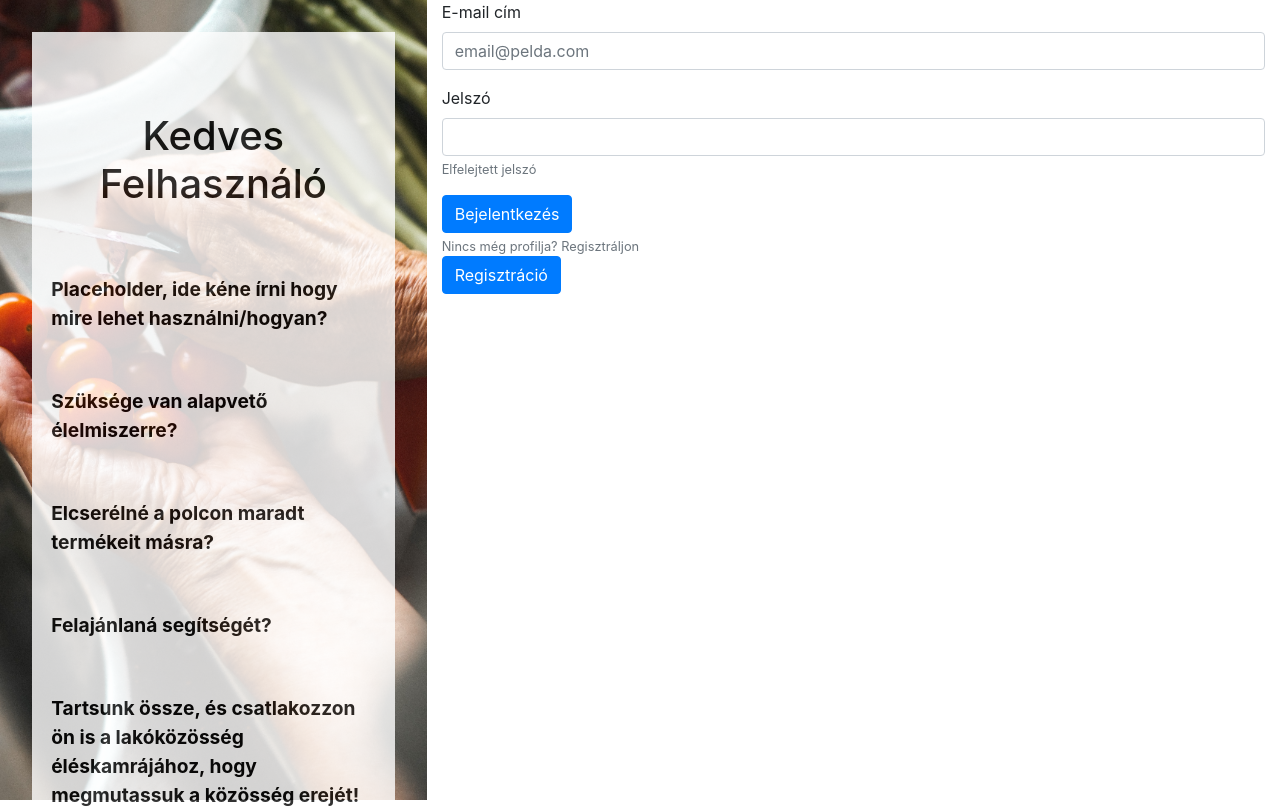
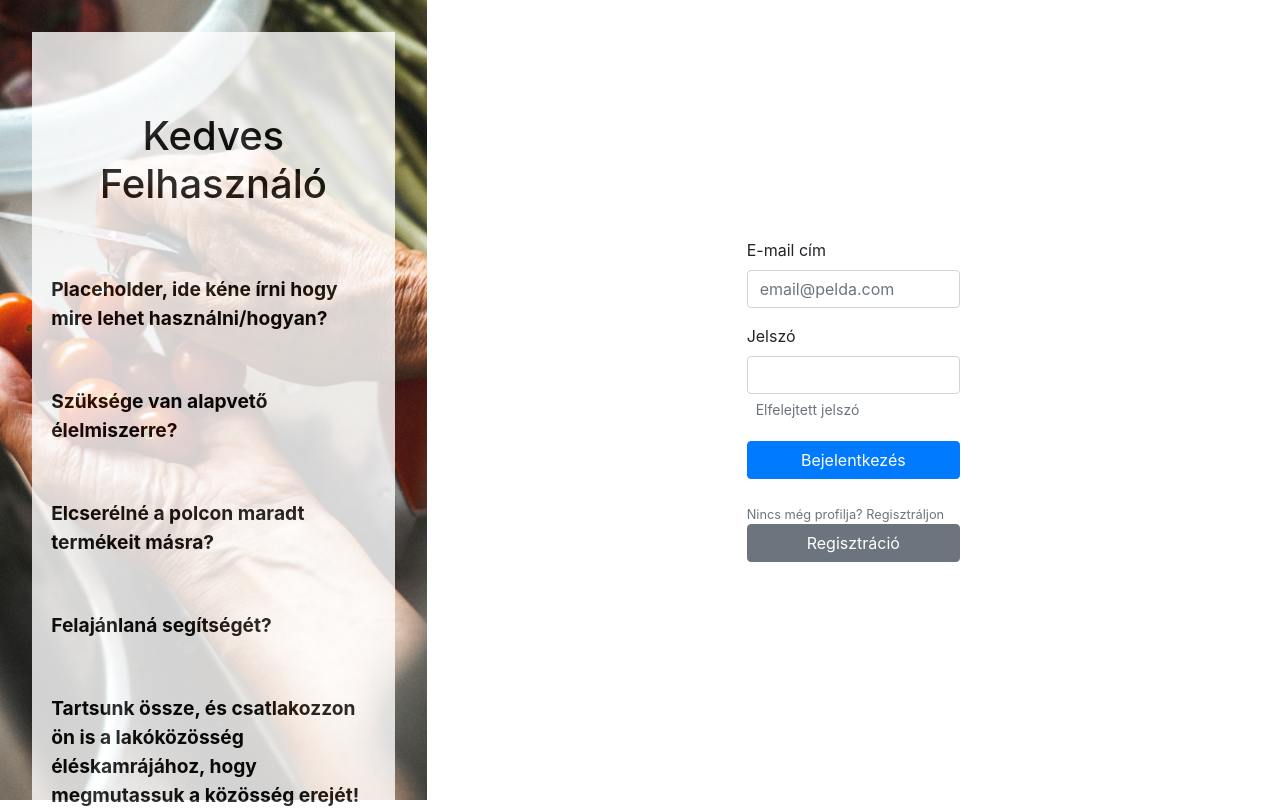
Before and after one commit to martonvolosin/kooperativ_torzs_frontend, a React (Create React App) app: page / in a window 1280 px wide. Shown: the top 808 px of the page. Built offline with nearby package versions, Linux system fonts and the light colour scheme.

Commit message:
Login screen ui

```diff
--- a/src/screens/login/Login.screen.js
+++ b/src/screens/login/Login.screen.js
@@ -2,19 +2,25 @@ import React from 'react';
 import { useTranslation } from 'react-i18next';
 import { Button, Form } from 'react-bootstrap';
 
+import { useHistory } from 'react-router-dom';
 import { LoginWrapper } from '../../components';
 
 const Login = () => {
   const { t } = useTranslation();
+  const history = useHistory();
 
   const handleSubmit = e => {
     e.preventDefault();
     console.log('submit');
   };
 
+  const handleForgotPassword = () => {
+    console.log('forgot password');
+  };
+
   const renderLoginForm = () => (
-    <div className="container">
-      <Form onSubmit={handleSubmit}>
+    <div className="d-flex align-items-center flex-column justify-content-center h-100">
+      <Form className="w-25" onSubmit={handleSubmit}>
         <Form.Group controlId="formBasicEmail">
           <Form.Label>{t('email')}</Form.Label>
           <Form.Control type="email" placeholder={t('emailPlaceholder')} />
@@ -22,14 +28,29 @@ const Login = () => {
         <Form.Group controlId="formBasicPassword">
           <Form.Label>{t('password')}</Form.Label>
           <Form.Control type="password" />
-          <Form.Text className="text-muted">{t('forgotPassword')}</Form.Text>
+          <Button
+            variant="link"
+            onClick={handleForgotPassword}
+            className="text-muted"
+            size="sm"
+          >
+            {t('forgotPassword')}
+          </Button>
         </Form.Group>
-        <Button variant="primary" type="submit">
+        <Button variant="primary" type="submit" block>
           {t('login')}
         </Button>
+        <Form.Text className="text-muted registerSection">
+          {t('noProfile')}
+        </Form.Text>
+        <Button
+          variant="secondary"
+          onClick={() => history.push('/registration')}
+          block
+        >
+          {t('register')}
+        </Button>
       </Form>
-      <Form.Text className="text-muted">{t('noProfile')}</Form.Text>
-      <Button>{t('register')}</Button>
     </div>
   );
 
--- a/src/screens/login/styles.scss
+++ b/src/screens/login/styles.scss
@@ -0,0 +1,3 @@
+.registerSection {
+    margin-top: 2em;
+}
```
Also changed, not shown: src/styles/common.scss (line endings or trailing spaces).
